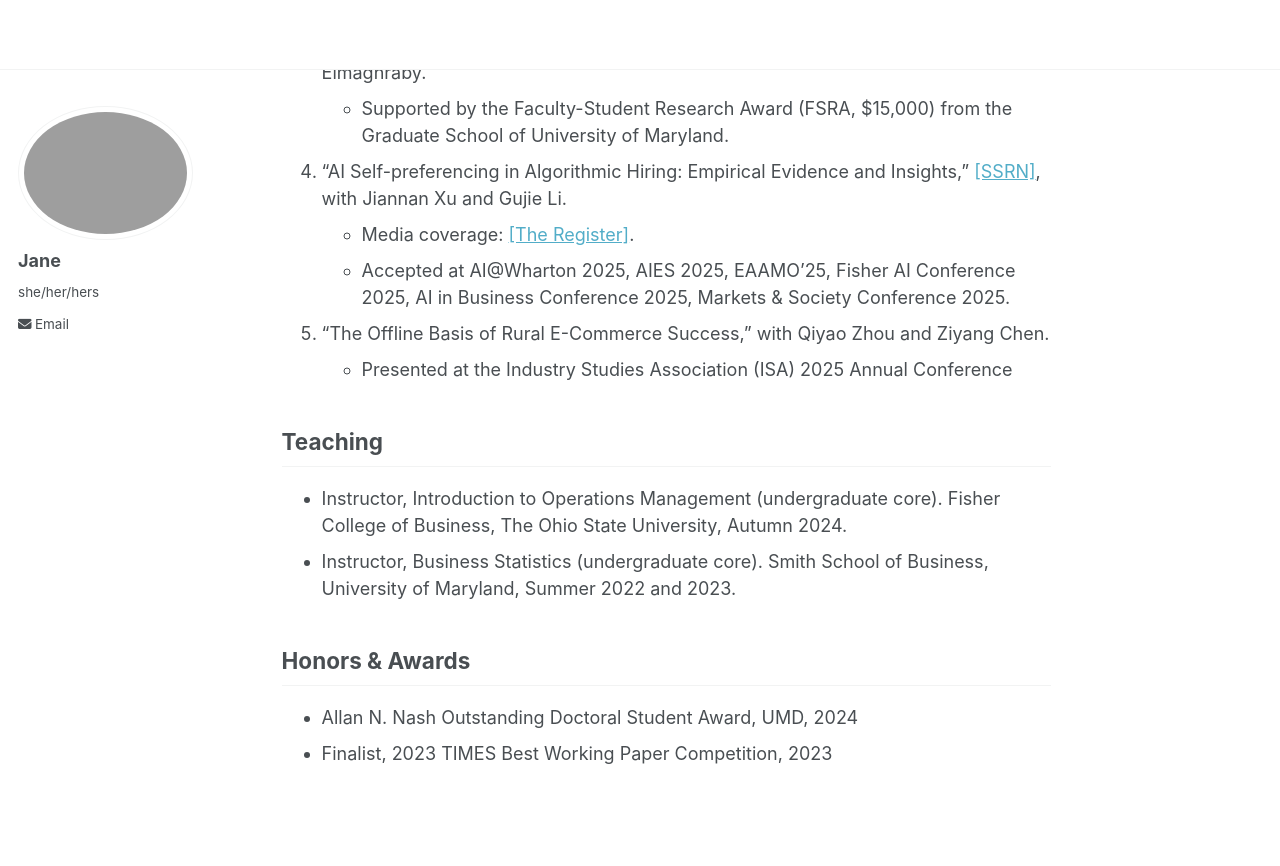
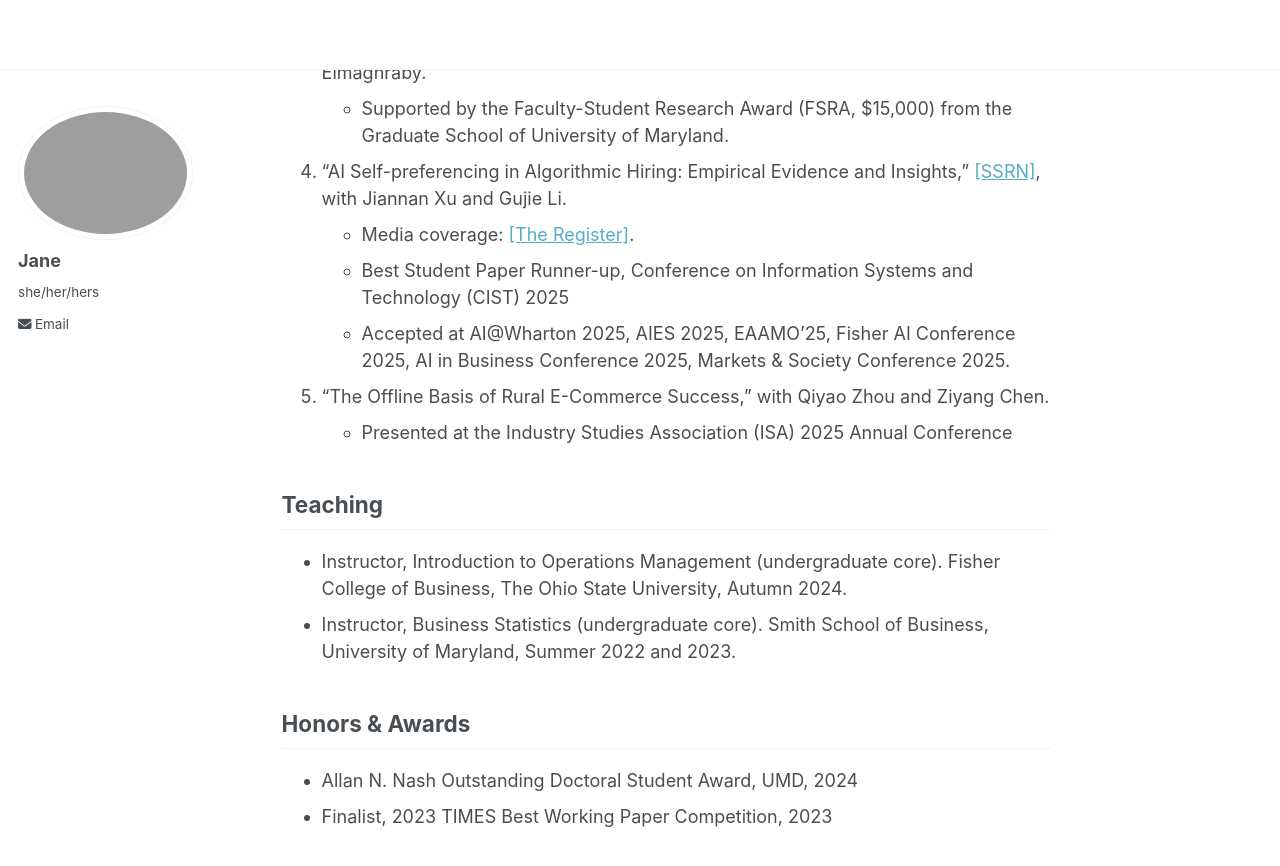
Before and after one commit to jiangyijane/jiangyijane.github.io, a Jekyll site: the page built from _pages/about.md, in a window 1280 px wide and 900 px high, scrolled down 746 px. Shown: the top 866 px of the window. Built offline with Jekyll 4.4.1, drawn with Linux system fonts in a browser that asks for light colours.

Commit message:
Update about.md

```diff
--- a/_pages/about.md
+++ b/_pages/about.md
@@ -23,6 +23,7 @@ Research
   - Supported by the Faculty-Student Research Award (FSRA, $15,000) from the Graduate School of University of Maryland.
 4. "AI Self-preferencing in Algorithmic Hiring: Empirical Evidence and Insights," [[SSRN]](https://papers.ssrn.com/sol3/papers.cfm?abstract_id=5417394), with Jiannan Xu and Gujie Li.
   - Media coverage: [[The Register]](https://www.theregister.com/2025/09/03/ai_hiring_biased/).
+  - Best Student Paper Runner-up, Conference on Information Systems and Technology (CIST) 2025
   - Accepted at AI@Wharton 2025, AIES 2025, EAAMO’25, Fisher AI Conference 2025, AI in Business Conference 2025, Markets & Society Conference 2025.
 5. "The Offline Basis of Rural E-Commerce Success," with Qiyao Zhou and Ziyang Chen.
   - Presented at the Industry Studies Association (ISA) 2025 Annual Conference
```
